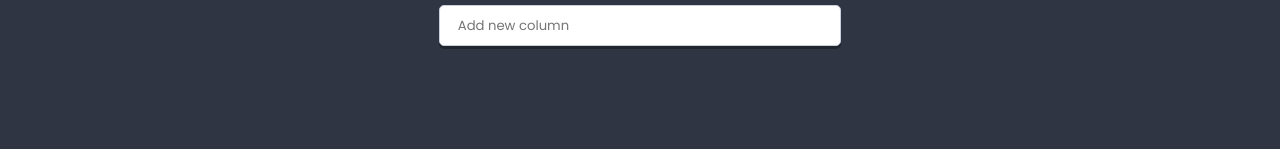
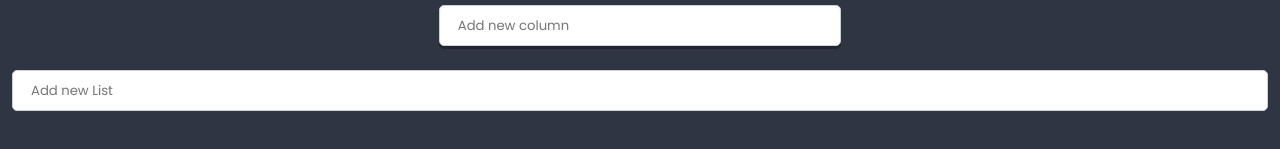
Before and after one commit to BartoszGromada/project_prework_react, a React app: page / in a window 1280 px wide. Shown: the part 689-838 px from the top of the page. Before the commit the page ends 800 px from the top, so only its background shows below. Built offline with nearby package versions, Linux system fonts and the light colour scheme.

Commit message:
bug_new_list

```diff
--- a/src/components/App/App.js
+++ b/src/components/App/App.js
@@ -1,15 +1,44 @@
 import React from 'react';
 import styles from './App.scss';
 import List from '../List/List.js';
-import {pageContents, listData} from '../../data/dataStore';
+import {pageContents, listData, settings} from '../../data/dataStore';
+import Creator from '../Creator/Creator';
+import PropTypes from 'prop-types';
 
 class App extends React.Component {
+  state = {
+    lists: [],
+    title: 'testowe',
+    description: 'Sprawdzajace',
+    image: '',
+  }
+
+  static propTypes = {
+    title: PropTypes.node.isRequired,
+    lists: PropTypes.array,
+    description: PropTypes.string,
+    image: PropTypes.string,
+  }
+
+  addList(title){
+    this.setState(state => (
+      {
+        title: title,
+        description: 'testowy',
+      }
+    ));
+  }
   render() {
     return (
       <main className={styles.component}>
         <h1 className={styles.title}>{pageContents.title}</h1>
         <h2 className={styles.subtitle}>{pageContents.subtitle}</h2>
-        <List {...listData} />
+        <div>
+          <List {...listData} />
+        </div>
+        <div>
+          <Creator text={settings.listCreatorText} action={title => this.addList(title)}/>
+        </div>
       </main>
     )
   }
--- a/src/components/Button/Button.js
+++ b/src/components/Button/Button.js
@@ -2,10 +2,7 @@ import React from 'react';
 import styles from './Button.scss';
 
 const Button = ({variant = '', ...otherProps}) => (
-  <button
-    {...otherProps}
-    className={styles.component + variant.split(' ').map(name => ' ' + (styles[name] || name)).join('')}
-  />
+  <button {...otherProps} className={styles.component + variant.split(' ').map(name => ' ' + (styles[name] || name)).join('')} />
 );
 
 export default Button;
--- a/src/components/Button/Button.scss
+++ b/src/components/Button/Button.scss
@@ -24,4 +24,11 @@
       background: darken($color-warning, 5%);
     }
   }
+
+  &.change {
+    background: $color-change;
+    &:hover {
+      background: darken($color-change, 5%);
+    }
+  }
 }
--- a/src/components/Creator/Creator.js
+++ b/src/components/Creator/Creator.js
@@ -36,6 +36,7 @@ class Creator extends React.Component {
   }
 
   handleCancel = () => {
+    window.confirm('Are U Sure?')
     this.setState({
       value: '',
       visibleButtons: false
@@ -54,6 +55,7 @@ class Creator extends React.Component {
         <div className={styles.buttons + (this.state.visibleButtons ? ' ' + styles.buttonsShown : '')}>
           <Button onClick={this.handleOK}>OK</Button>
           <Button onClick={this.handleCancel} variant='danger'>cancel</Button>
+          <Button onClick={this.handleChanger} variant='change'>change</Button>
         </div>
       </div>
     );
--- a/src/data/dataStore.js
+++ b/src/data/dataStore.js
@@ -1,9 +1,11 @@
 export const settings = {
   columnCreatorText: 'Add new column',
   cardCreatorText: 'Add new card',
+  listCreatorText: 'Add new List',
   creator: {
     buttonOK: 'OK',
     buttonCancel: 'Cancel',
+    handleChange: 'Change',
     defaultText: 'Add new item',
   },
   defaultListDescription: '<p>I can do all the things!!!</p>',
--- a/src/styles/settings.scss
+++ b/src/styles/settings.scss
@@ -2,8 +2,10 @@ $color-light: #fff;
 $color-dark: #2f3542;
 $color-success: #26de81;
 $color-warning: #e1644e;
+$color-change: #F79F1F;
 
 $font-text: 'Poppins', sans-serif;
+
 
 $radius: 5px;
 $base-size: 12px;
```
